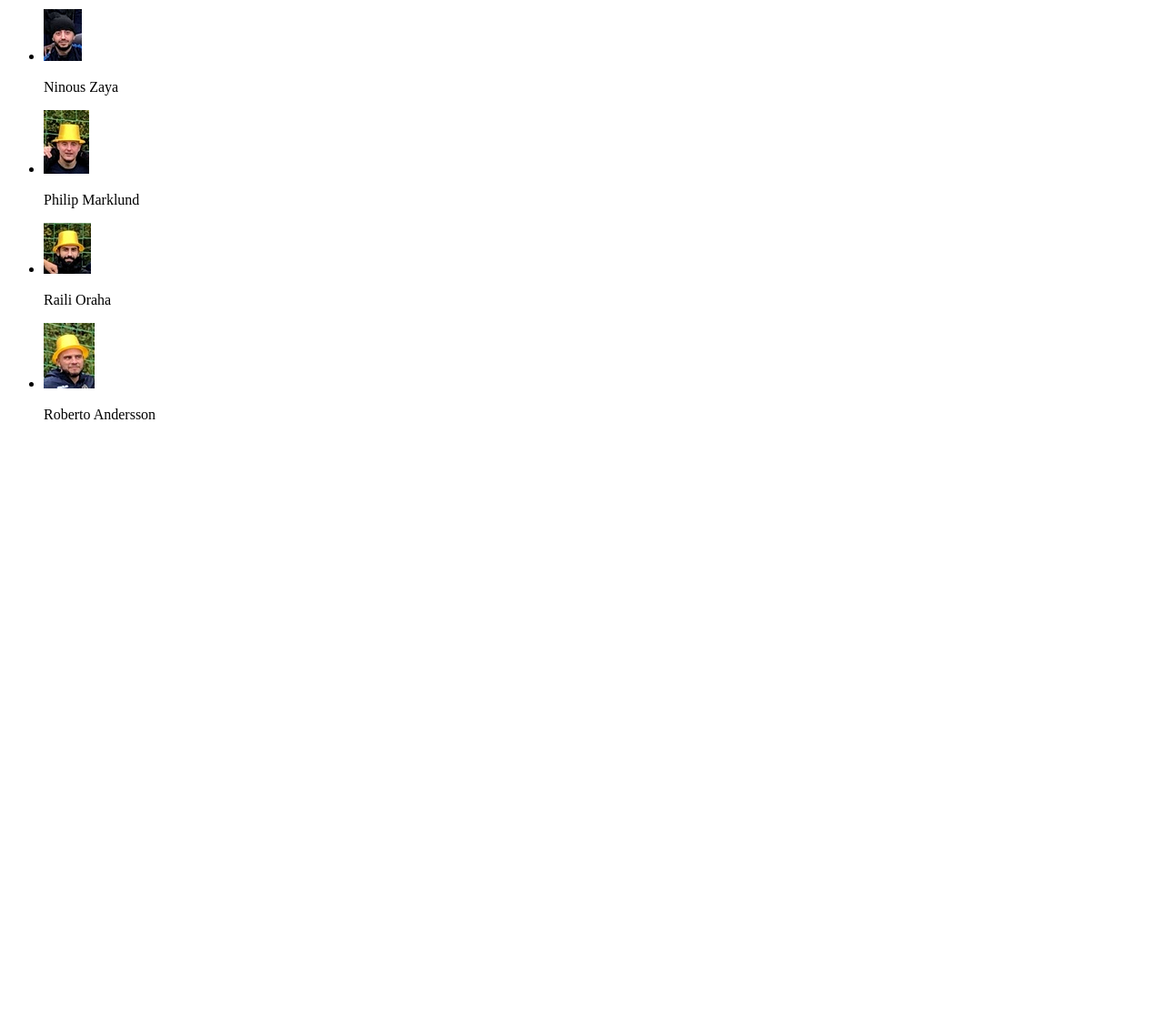
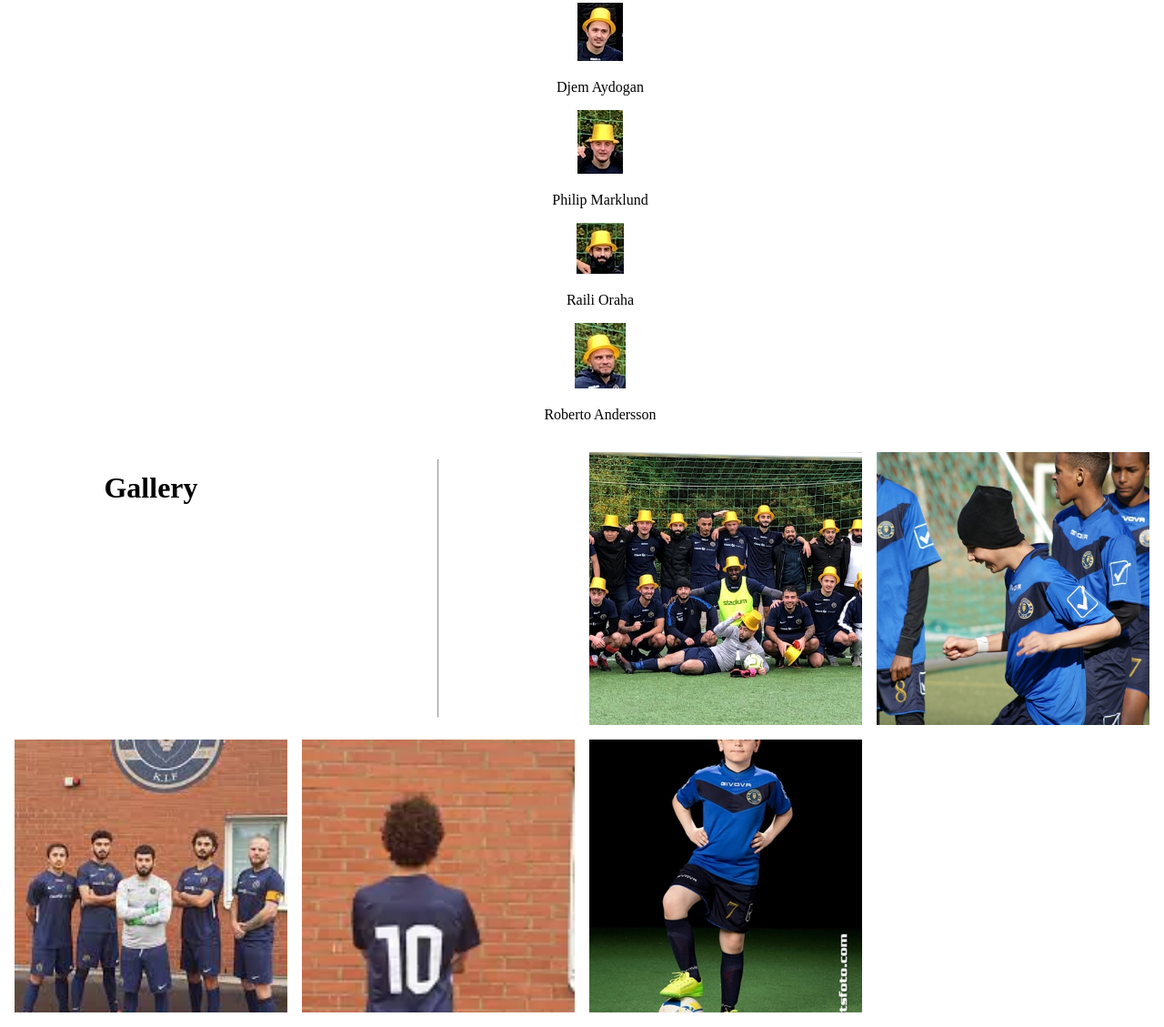
Before and after one commit to seniormr/Gunnared-KIF-website, a plain HTML site: page index.html in a window 1280 px wide. Shown: the part 1275-2404 px from the top of the page at 91% size. Before the commit the page ends 1756 px from the top, so only its background shows below. Drawn offline with Linux system fonts and the light colour scheme; files that its build step writes are made by us from their sources.

Commit message:
Gallery commit

```diff
--- a/css/style.css
+++ b/css/style.css
@@ -0,0 +1,44 @@
+body {
+    text-align: center;
+    margin: 0;
+  }
+
+  .first-team li {
+    list-style-type: none;
+  }
+
+  .image-grid {
+    --gap: 16px;
+    --num-cols: 4;
+    --row-height: 300px;
+
+    box-sizing: border-box;
+    padding: var(--gap);
+
+    display: grid;
+    grid-template-columns: repeat(var(--num-cols), 1fr);
+    grid-auto-rows: var(--row-height);
+    gap: var(--gap);
+  }
+
+  .image-grid > img {
+    width: 100%;
+    height: 100%;
+    object-fit: cover;
+  }
+
+  .image-grid-col-2 {
+    grid-column: span 2;
+  }
+
+  .image-grid-row-2 {
+    grid-row: span 2;
+  }
+
+  /* Anything udner 1024px */
+  @media screen and (max-width: 1024px) {
+    .image-grid {
+      --num-cols: 2;
+      --row-height: 200px;
+    }
+  }
--- a/index.html
+++ b/index.html
@@ -4,7 +4,7 @@
     <meta charset="UTF-8">
     <meta http-equiv="X-UA-Compatible" content="IE=edge">
     <meta name="viewport" content="width=device-width, initial-scale=1.0">
-    <link rel="stylesheet" href="style.css">
+    <link rel="stylesheet" href="css/style.css">
     <title>Gunnared KIF</title>
 </head>
 <body>
@@ -25,53 +25,73 @@
     </div>
 <div>
     <h1>First Team</h1>
-    <ul>
+    <ul class="first-team">
+        <li>
+            <img src="/images/NinousZaya.png" alt="NinousZaya">
+
+        </li>
+        <p>Ninous Zaya (Captain)</p>
+        <li>
+            <img src="/images/ericnordeke.png" alt="Ericnordeke">
+
+        </li>
+        <p>Eric Nordeke</p>
+        <li>
+            <img src="/images/Hojabrlatifi.png" alt="Hojabrlatifi">
+
+        </li>
+        <p>Hojabr Latifi</p>
+        <li>
+            <img src="/images/Janzaya.png" alt="Janzaya">
+
+        </li>
+        <p>Jan Zaya</p>
+        <li>
+            <img src="/images/Leokyriazis.png" alt="Leokyriazis">
+
+        </li>
+        <p>Leo Kyriazis</p>
+        <li>
+            <img src="/images/Marcusransteg.png" alt="Marcusransteg">
+
+        </li>
+        <p>Marcus Ransteg</p>
+        <li>
+            <img src="/images/Mickelperto.png" alt="Mickelperto">
+
+        </li>
+        <p>Mickel Perto</p>
         <li>
             <img src="/images/DjemAydogan.png" alt="DjemAydogan">
+
         </li>
         <p>Djem Aydogan</p>
         <li>
-            <img src="/images/ericnordeke.png" alt="Ericnordeke">
-            <p>Eric Nordeke</p>
+            <img src="/images/Philpmarklund.png" alt="Philpmarklund">
+
         </li>
-        <li>
-            <img src="/images/Hojabrlatifi.png" alt="Hojabrlatifi">
-            <p>Hojabr Latifi</p>
-        </li>
-        <li>
-            <img src="/images/Janzaya.png" alt="Janzaya">
-            <p>Jan Zaya</p>
-        </li>
-        <li>
-            <img src="/images/Leokyriazis.png" alt="Leokyriazis">
-            <p>Leo Kyriazis</p>
-        </li>
-        <li>
-            <img src="/images/Marcusransteg.png" alt="Marcusransteg">
-            <p>Marcus Ransteg</p>
-        </li>
-        <li>
-            <img src="/images/Mickelperto.png" alt="Mickelperto">
-            <p>Mickel Perto</p>
-        </li>
-        <li>
-            <img src="/images/NinousZaya.png" alt="NinousZaya">
-            <p>Ninous Zaya</p>
-        </li>
-        <li>
-            <img src="/images/Philpmarklund.png" alt="Philpmarklund">
-            <p>Philip Marklund</p>
-        </li>
+        <p>Philip Marklund</p>
         <li>
             <img src="/images/Railioraha.png" alt="Railioraha">
-            <p>Raili Oraha</p>
+
         </li>
+        <p>Raili Oraha</p>
         <li>
             <img src="/images/Robertoandersson.png" alt="Robertoandersson">
-            <p>Roberto Andersson</p>
+
         </li>
+        <p>Roberto Andersson</p>
     </ul>
 </div>
+<div class="image-grid">
+    <h1>Gallery</h1>
+    <hr>
+    <img class="img-one" src="/images/Gunnaredkifbild6.jpeg" alt="Gunnaredkifbild6">
+    <img class="Img-two" src="/images/Gunnaredkifbild2.jpeg" alt="GunnaredKIFbild2">
+    <img class="Img-three" src="/images/Gunnaredkifbild3.jpeg" alt="Gunnaredkifbild3">
+    <img class="img-four" src="/images/Gunnaredkifbild4.webp" alt="Gunnaredkifbild4">
+    <img class="Img-five" src="/images/Gunnaredkifbild5.jpeg" alt="Gunnaredkifbild5">
 
+</div>
 </body>
 </html>
```
Also changed, not shown: images/Gunnaredkifbild2.jpeg (added), images/Gunnaredkifbild3.jpeg (added), images/Gunnaredkifbild4.webp (added), images/Gunnaredkifbild5.jpeg (added), images/Gunnaredkifbild6.jpeg (added).
